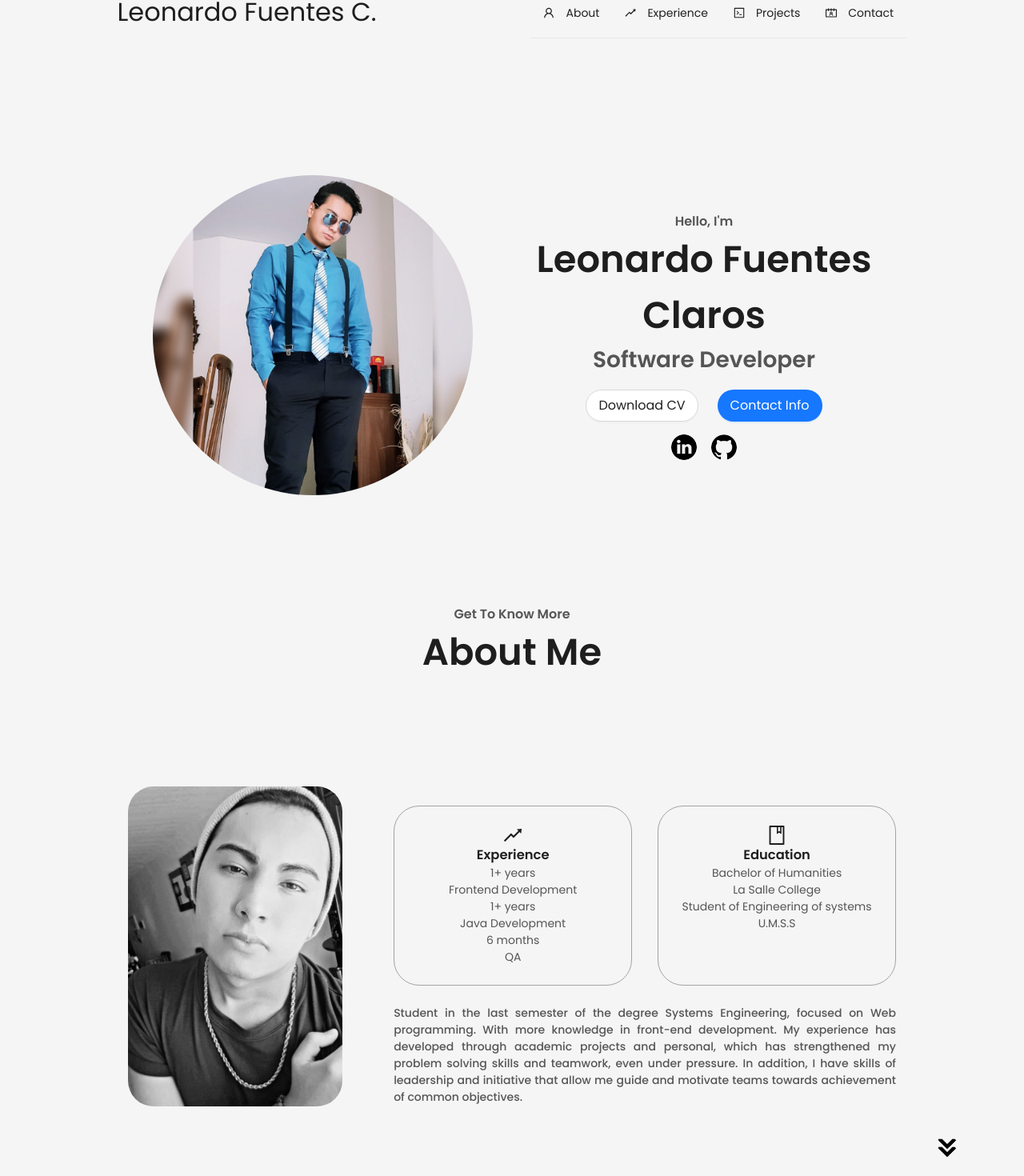
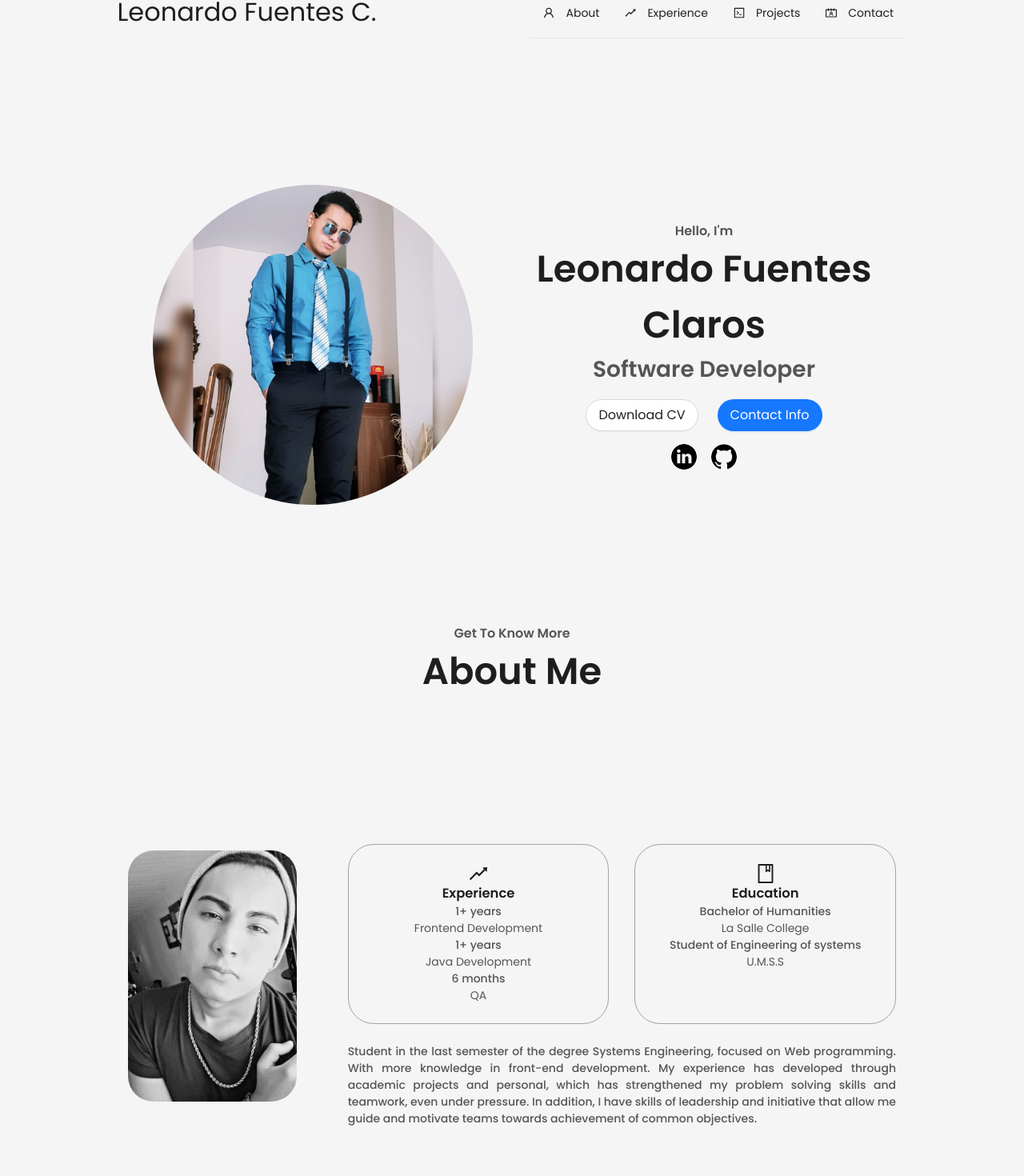
Before and after one commit to leonardoGit99/Portfolio_by-LFC, a React (Vite) app in the folder portfolio/: page / in a window 1280 px wide. Shown: the part 53-1523 px from the top of the page at 80% size. Built offline with nearby package versions, Linux system fonts and the light colour scheme.

Commit message:
refactoring

```diff
--- a/portfolio/src/App.css
+++ b/portfolio/src/App.css
@@ -11,7 +11,7 @@ p {
 }
 
 
-* {
+html {
   scroll-behavior: smooth;
 }
 
--- a/portfolio/src/components/AboutSection/AboutSection.jsx
+++ b/portfolio/src/components/AboutSection/AboutSection.jsx
@@ -25,15 +25,15 @@ function AboutSection({ handleArrowClick, arrowIcon }) {
             <div className='experience-container'>
               <RiseOutlined className='experience-icon' />
               <h3 className='experience_title'>Experience</h3>
-              <p>1+ years <br /> Frontend Development</p>
-              <p>1+ years <br /> Java Development</p>
-              <p>6 months <br /> QA</p>
+              <p><span className='experience__bold'>1+ years</span> <br /> Frontend Development</p>
+              <p><span className='experience__bold'>1+ years </span><br /> Java Development</p>
+              <p><span className='experience__bold'>6 months</span> <br /> QA</p>
             </div>
             <div className='education-container'>
               <BookOutlined className='education-icon' />
               <h3 className='education_title'>Education</h3>
-              <p> Bachelor of Humanities <br /> La Salle College</p>
-              <p> Student of Engineering of systems <br /> U.M.S.S </p>
+              <p><span className='experience__bold'>Bachelor of Humanities</span><br /> La Salle College</p>
+              <p><span className='experience__bold'>Student of Engineering of systems</span><br /> U.M.S.S </p>
             </div>
           </div>
           <div className='about_p2'>
--- a/portfolio/src/components/AboutSection/aboutSectionStyles.css
+++ b/portfolio/src/components/AboutSection/aboutSectionStyles.css
@@ -1,5 +1,6 @@
 #about {
   position: relative;
+  height: 100vh;
 }
 
 .about-section-flex-container {
@@ -27,12 +28,13 @@
 
 .about-img-container {
   display: flex;
-  height: 400px;
-  width: 400px;
+  height: auto;
+  width: 100%;
   margin: auto 0;
 }
 
 .about-img {
+  width: 100%;
   border-radius: 2rem;
 }
 
@@ -67,6 +69,10 @@
   margin: 0;
 }
 
+.experience__bold {
+  font-weight: 500;
+}
+
 .about_p2 {
   text-align: justify;
   font-weight: 500 !important;
@@ -95,11 +101,7 @@
   }
 
   .about-img-container {
-    height: 46vh;
-    width: 46vw;
-  }
-  .about-img {
-    width: 100%;
+    width: 55%;
   }
 
   .arrow-icon {
@@ -127,11 +129,7 @@
   }
 
   .about-img-container {
-    height: 46vh;
-    width: 46vw;
-  }
-  .about-img {
-    width: 100%;
+    width: 45%;
   }
 
   .arrow-icon {
@@ -159,11 +157,7 @@
   }
 
   .about-img-container {
-    height: 46vh;
-    width: 46vw;
-  }
-  .about-img {
-    width: 100%;
+    width: 35%;
   }
 
   .arrow-icon {
@@ -191,11 +185,7 @@
   }
 
   .about-img-container {
-    height: 40vh;
-    width: 30vw;
-  }
-  .about-img {
-    width: 100%;
+    width: 25%;
   }
 
   .arrow-icon {
@@ -216,6 +206,10 @@
   .arrow-icon {
     display: none;
   }
+  .about-img-container {
+    width: 1200px;
+    height: auto;
+  }
  }
 
 /* @media (1200px <= width <=1440px) {}   */
--- a/portfolio/src/components/ExperienceSection/experienceSectionStyles.css
+++ b/portfolio/src/components/ExperienceSection/experienceSectionStyles.css
@@ -1,5 +1,6 @@
 #experience {
   position: relative;
+  height: 100vh;
 }
 
 .experience-main-text {
--- a/portfolio/src/components/ProfileSection/profileSectionStyles.css
+++ b/portfolio/src/components/ProfileSection/profileSectionStyles.css
@@ -1,17 +1,18 @@
 #profile {
   display: flex;
   justify-content: center;
-  height: 80vh;
+  height: 83vh;
 }
 
 .section-profile_photo-container {
   display: flex;
-  height: 400px;
+  height: auto;
   width: 400px;
   margin: auto 0;
 }
 
 .img {
+  width: 100%;
   border-radius: 50%;
 }
 
@@ -109,8 +110,7 @@
   }
 
   .section-profile_photo-container {
-    width: 46vw;
-    height: 46vw;
+    width: 56vw;
   }
 
   .title {
@@ -134,8 +134,7 @@
   }
 
   .section-profile_photo-container {
-    width: 41vw;
-    height: 41vw;
+    width: 46vw;
   }
 
   .title {
@@ -160,7 +159,6 @@
 
   .section-profile_photo-container {
     width: 40vw;
-    height: 40vw;
   }
 
   .title {
@@ -185,7 +183,6 @@
 
   .section-profile_photo-container {
     width: 42vw;
-    height: 42vw;
   }
 
   .title {
--- a/portfolio/src/components/ProjectsSection/projectsSectionStyles.css
+++ b/portfolio/src/components/ProjectsSection/projectsSectionStyles.css
@@ -1,5 +1,6 @@
 #projects {
   position: relative;
+  height: 100vh;
 }
 
 .projects-main-text {
--- a/portfolio/src/pages/Portfolio.jsx
+++ b/portfolio/src/pages/Portfolio.jsx
@@ -9,11 +9,7 @@ import ContactSection from '../components/ContactSection/ContactSection';
 
 function Portfolio() {
   const handleArrowClick = (sectionId) => {
-    window.history.pushState(null, '', `/#${sectionId}`);
-    const section = document.getElementById(sectionId);
-    if (section) {
-      section.scrollIntoView({ behavior: 'smooth' });
-    }
+    window.location.href=`/#${sectionId}`
   }
   return (
     <>
```
